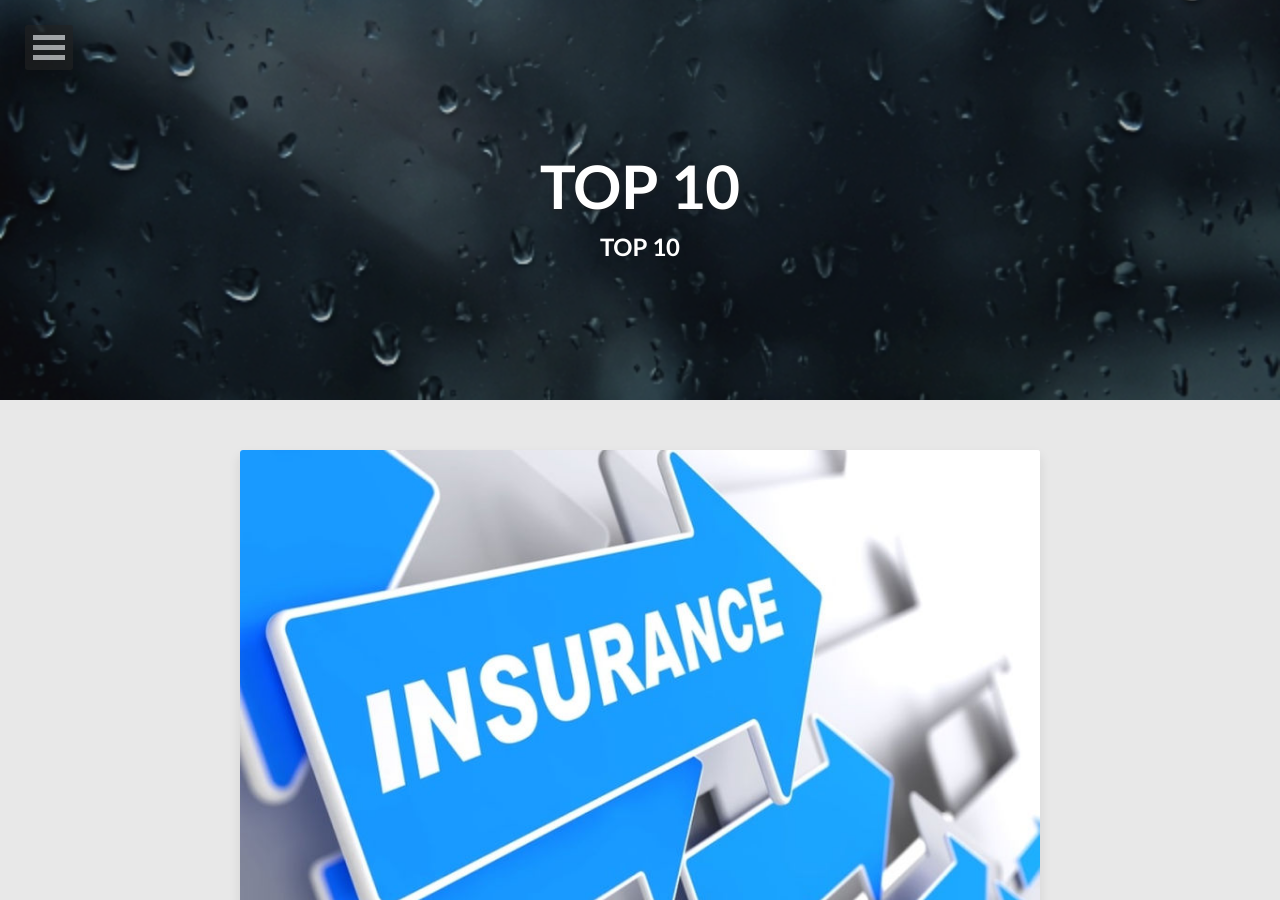
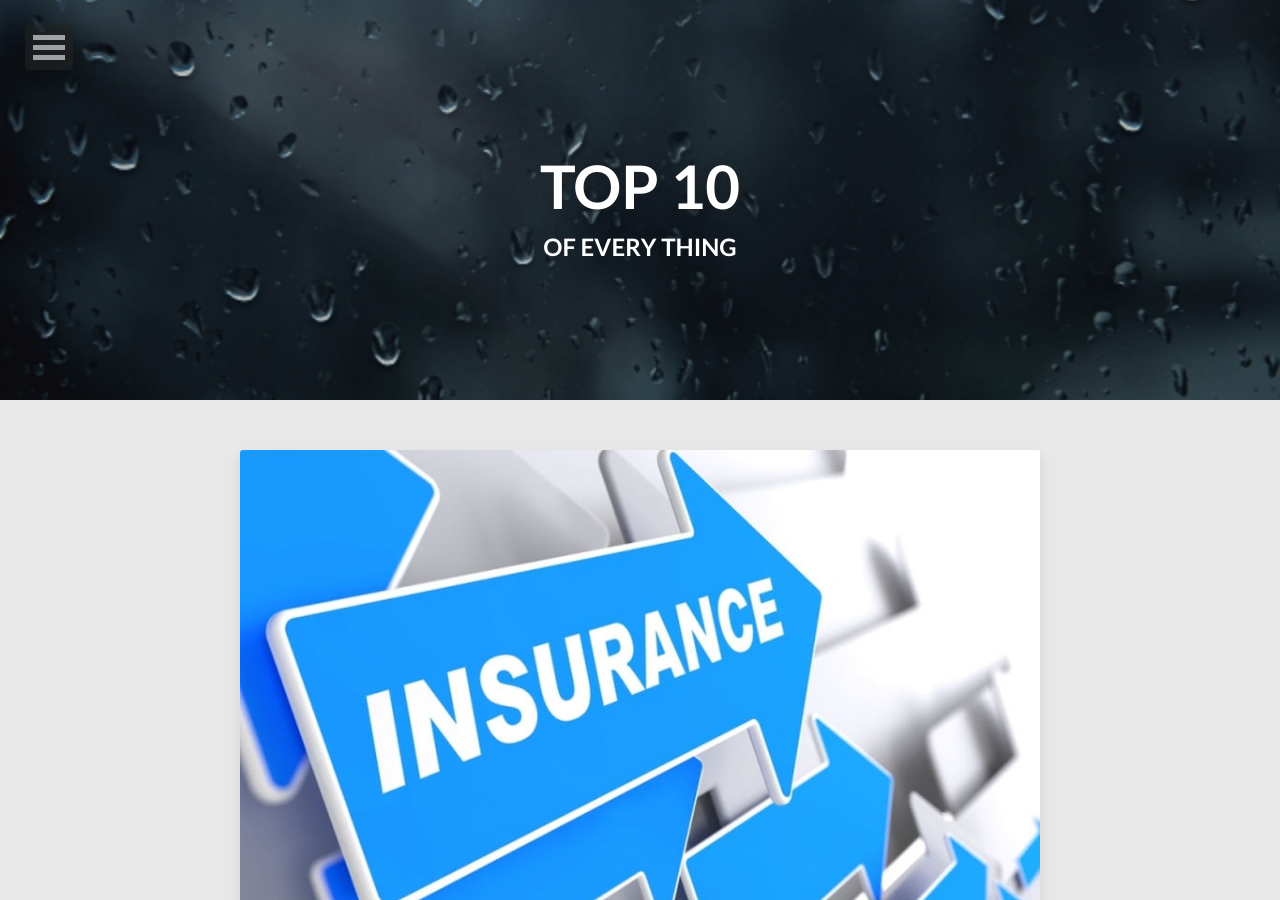
Before and after one commit to vivek1karna/topten, a Jekyll site: the page built from index.html, in a window 1280 px wide and 900 px high. Built offline with Jekyll 4.4.1, drawn with Linux system fonts in a browser that asks for light colours; nearby versions of some CDN libraries; the list of posts is cut into pages by our own code.

Commit message:
Update index.html

```diff
--- a/index.html
+++ b/index.html
@@ -1,6 +1,6 @@
 ---
 layout: post-index
-title: TOP 10
+title: OF EVERY THING
 description: "Describe this nonsense."
 comments: false
 image:
```
